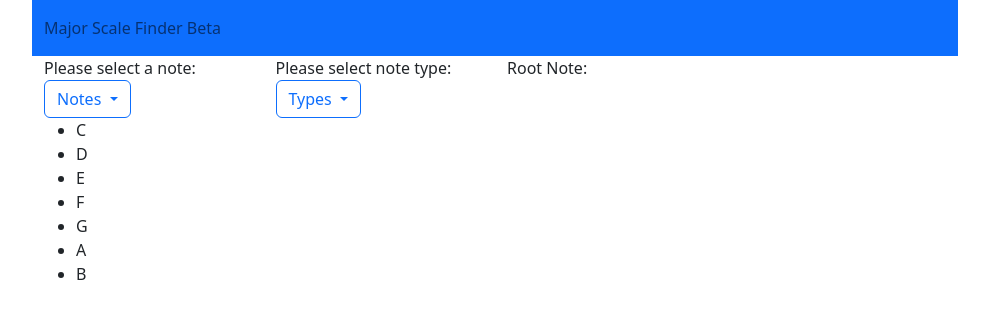
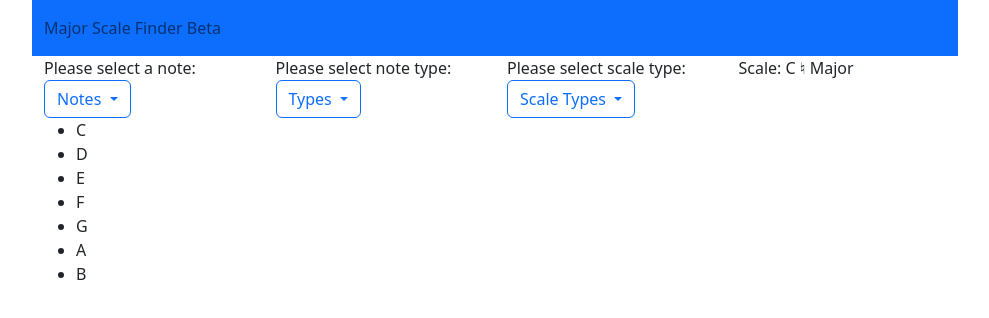
Before and after one commit to ryanWadeDevelopment/major_scale_finder, an Angular app: page / in a window 1280 px wide. Shown: the top 318 px of the page, without its empty margins (50-1039 px from the left). Built offline with nearby package versions, Linux system fonts and the light colour scheme.

Commit message:
Added scale types

```diff
--- a/src/app/scale_picker/scale_picker.component.css
+++ b/src/app/scale_picker/scale_picker.component.css
@@ -0,0 +1,3 @@
+.note-types {
+  font-size: 20px;
+}
--- a/src/app/scale_picker/scale_picker.component.html
+++ b/src/app/scale_picker/scale_picker.component.html
@@ -2,8 +2,10 @@
   <div class="row">
     <div class="col-md-3">Please select a note:</div>
     <div class="col-md-3">Please select note type:</div>
-    <div class="col-md-6">
-      Root Note: {{ currentNoteValue + " " + currentTypeValue }}
+    <div class="col-md-3">Please select scale type:</div>
+    <div class="col-md-3">
+      Scale:
+      {{ currentNoteValue + " " + currentTypeValue + " " + currentScaleValue }}
     </div>
   </div>
 
@@ -41,6 +43,7 @@
         </button>
         <div ngbDropdownMenu aria-labelledby="dropdownBasic1">
           <button
+            class="note-types"
             (click)="currentTypeValue = type"
             ngbDropdownItem
             *ngFor="let type of types"
@@ -50,5 +53,26 @@
         </div>
       </div>
     </div>
+    <div class="col-md-3">
+      <div id="dropDown" ngbDropdown class="d-inline-block">
+        <button
+          type="button"
+          class="btn btn-outline-primary"
+          id="dropdownBasic1"
+          ngbDropdownToggle
+        >
+          Scale Types
+        </button>
+        <div ngbDropdownMenu aria-labelledby="dropdownBasic1">
+          <button
+            (click)="currentScaleValue = scale"
+            ngbDropdownItem
+            *ngFor="let scale of scaleTypes"
+          >
+            {{ scale }}
+          </button>
+        </div>
+      </div>
+    </div>
   </div>
 </div>
--- a/src/app/scale_picker/scale_picker.component.ts
+++ b/src/app/scale_picker/scale_picker.component.ts
@@ -8,6 +8,8 @@ import { Component } from '@angular/core';
 export class ScalePickerComponent {
   notes = ['C', 'D', 'E', 'F', 'G', 'A', 'B'];
   types = ['\u266E', '\u266F', '\u266D'];
-  currentNoteValue = '';
-  currentTypeValue = '';
+  scaleTypes = ['Major', 'Minor'];
+  currentNoteValue = 'C';
+  currentTypeValue = '\u266E';
+  currentScaleValue = 'Major';
 }
```
